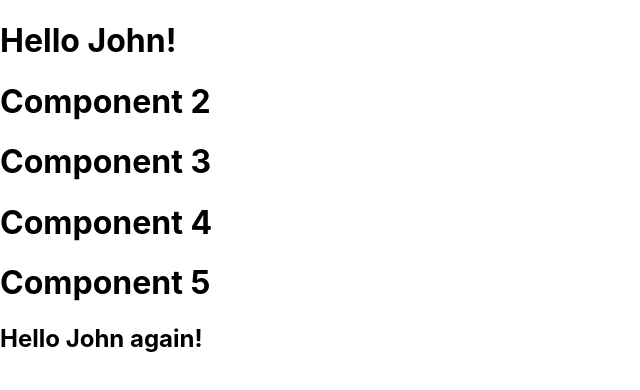
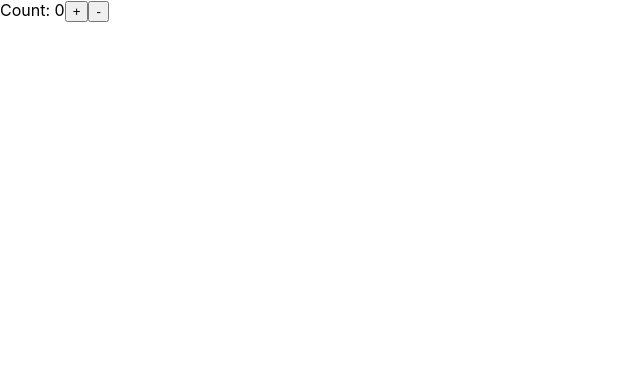
Before and after one commit to honglytech/react-cheat-sheet, a React (Create React App) app: page / in a window 1280 px wide. Shown: the top 390 px of the page, without its empty margins (0-640 px from the left). Built offline with nearby package versions, Linux system fonts and the light colour scheme.

Commit message:
useReducer

```diff
--- a/src/App.js
+++ b/src/App.js
@@ -1,123 +1,44 @@
-import { useState, createContext, useContext } from "react";
+import { useReducer } from "react";
 
-// const ThemeContext = createContext(null);
+const initialState = { count: 0 };
 
-// function App() {
-//   return (
-//     <ThemeContext.Provider value="dark">
-//       <Component />
-//     </ThemeContext.Provider>
-//   );
-// }
-
-// function Component() {
-//   const theme = useContext(ThemeContext);
-//   return (
-//     <div>
-//       <p>The current theme is: {theme}</p>
-//     </div>
-//   );
-// }
-
-/////////
-
-// using useState
-// function App() {
-//   const [user, setUser] = useState("John");
-
-//   return (
-//     <>
-//       <h1>{`Hello ${user}!`}</h1>
-//       <Component2 user={user} />
-//     </>
-//   );
-// }
-
-// function Component2({ user }) {
-//   return (
-//     <>
-//       <h1>Component 2</h1>
-//       <Component3 user={user} />
-//     </>
-//   );
-// }
-
-// function Component3({ user }) {
-//   return (
-//     <>
-//       <h1>Component 3</h1>
-//       <Component4 user={user} />
-//     </>
-//   );
-// }
-
-// function Component4({ user }) {
-//   return (
-//     <>
-//       <h1>Component 4</h1>
-//       <Component5 user={user} />
-//     </>
-//   );
-// }
-
-// function Component5({ user }) {
-//   return (
-//     <>
-//       <h1>Component 5</h1>
-//       <h2>{`Hello ${user} again!`}</h2>
-//     </>
-//   );
-// }
-
-/////////
-
-const UserContext = createContext();
+function reducer(state, action) {
+  switch (action.type) {
+    case "increment":
+      return { count: state.count + 1 };
+    case "decrement":
+      return { count: state.count - 1 };
+    default:
+      throw new Error();
+  }
+}
 
 function App() {
-  const [user, setUser] = useState("John");
+  // const [count, dispatch] = useReducer((state, action) => {
+  //   switch (action) {
+  //     case "increment":
+  //       return state + 1;
+  //     case "decrement":
+  //       return state - 1;
+  //     default:
+  //       throw new Error();
+  //   }
+  // }, 0);
 
-  return (
-    <UserContext.Provider value={user}>
-      <h1>{`Hello ${user}!`}</h1>
-      <Component2 />
-    </UserContext.Provider>
-  );
-}
+  // return (
+  //   <div>
+  //     <p>{count}</p>
+  //     <button onClick={() => dispatch("increment")}>+</button>
+  //     <button onClick={() => dispatch("decrement")}>-</button>
+  //   </div>
+  // );
 
-function Component2() {
+  const [state, dispatch] = useReducer(reducer, initialState);
   return (
     <>
-      <h1>Component 2</h1>
-      <Component3 />
-    </>
-  );
-}
-
-function Component3() {
-  return (
-    <>
-      <h1>Component 3</h1>
-      <Component4 />
-    </>
-  );
-}
-
-function Component4() {
-  return (
-    <>
-      <h1>Component 4</h1>
-      <Component5 />
-    </>
-  );
-}
-
-function Component5() {
-  const user = useContext(UserContext);
-
-  return (
-    <>
-      <h1>Component 5</h1>
-      <h2>{`Hello ${user} again!`}</h2>
+      Count: {state.count}
+      <button onClick={() => dispatch({ type: "increment" })}>+</button>
+      <button onClick={() => dispatch({ type: "decrement" })}>-</button>
     </>
   );
 }
```
